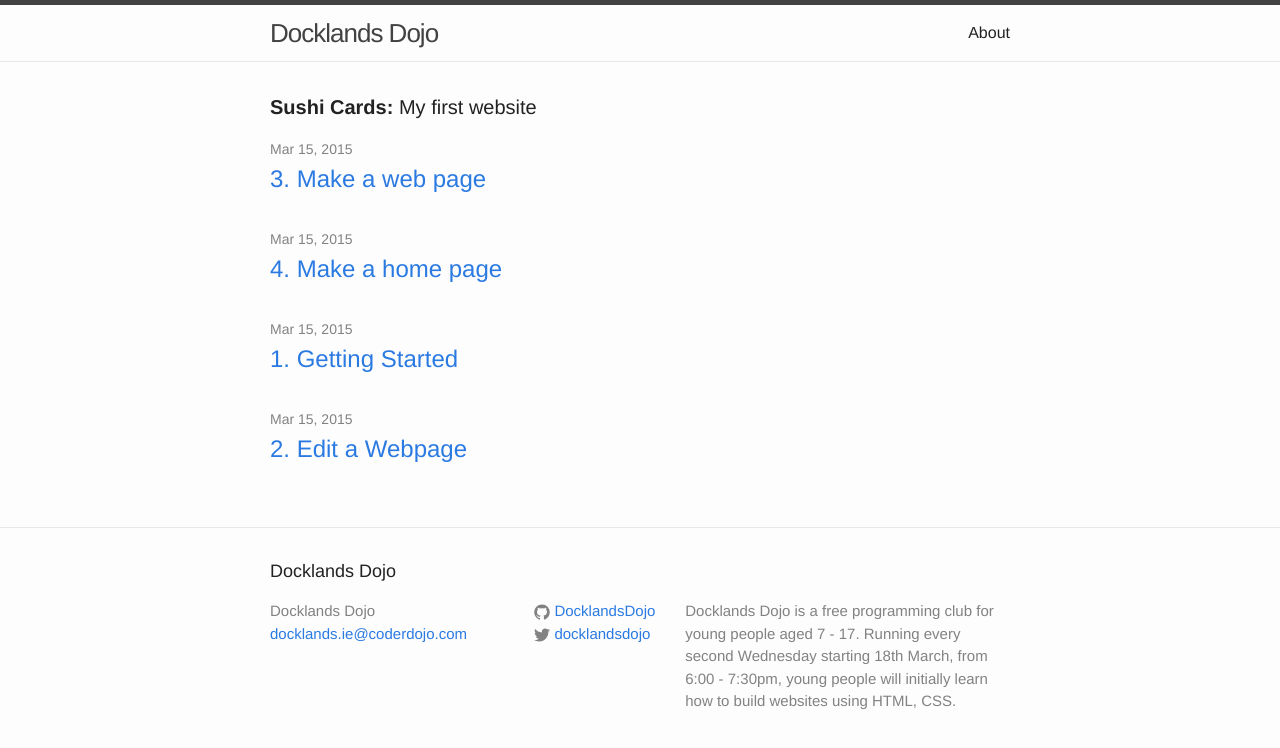
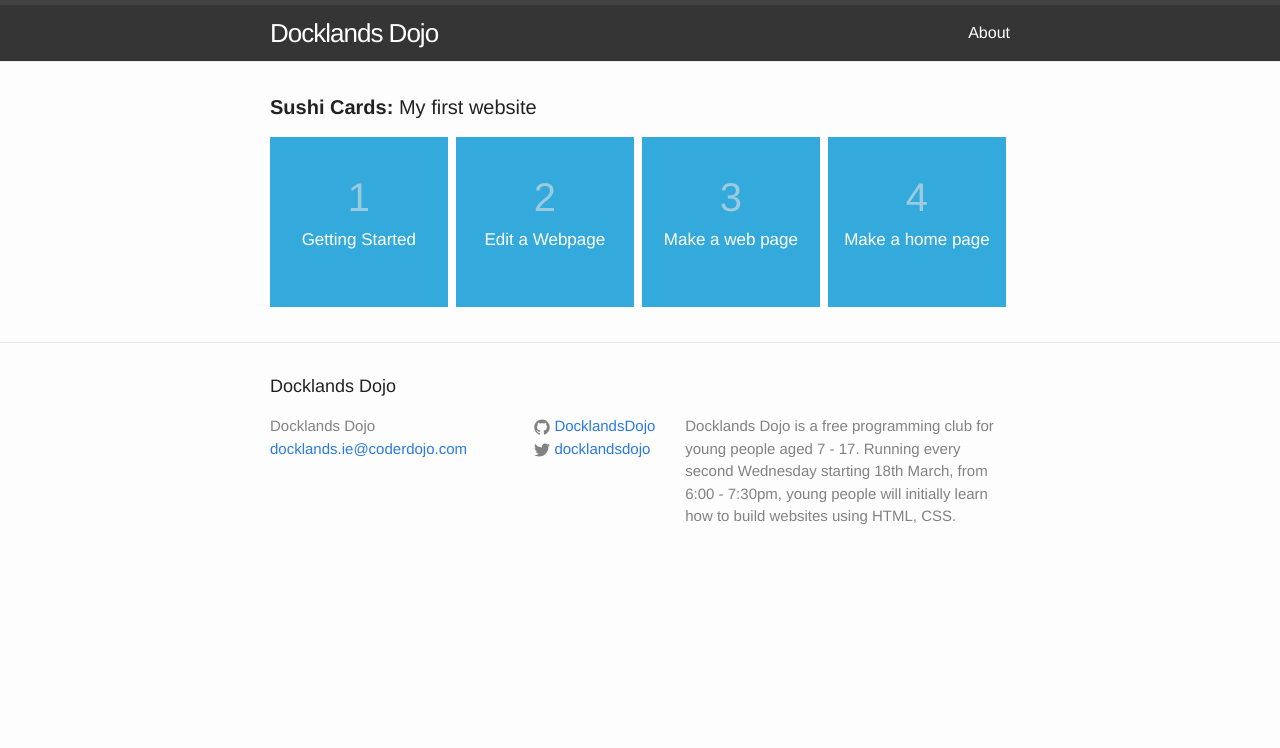
Before and after one commit to summerspirit/docklands-dojo, a Jekyll site: the page built from index.html, in a window 1280 px wide. Shown: the top 748 px of the page. Built offline with Jekyll 4.4.1, drawn with Linux system fonts in a browser that asks for light colours.

Commit message:
Style homepage and nav

```diff
--- a/_posts/2015-03-15-getting-started.markdown
+++ b/_posts/2015-03-10-getting-started.markdown
@@ -1,8 +1,9 @@
 ---
 layout: post
-title:  "1. Getting Started"
-date:   2015-03-15 20:28:49
+title:  "Getting Started"
+date:   2015-03-10 20:28:49
 categories: my-first-website
+step: 1
 ---
 
 Welcome to the _DocklandsDojo_! Today you are going to learn to create your first website!
@@ -21,4 +22,4 @@ be [downloaded here](http://www.sublimetext.com/2)
 <img src="{{site.baseurl}}/assets/sublime.png" />
 
 
-<a href="{{site.baseurl}}{% post_url 2015-03-15-edit-a-web-page %}" class="btn next-step pull-right">Next Step: Edit a web page</a>
+<a href="{{site.baseurl}}{% post_url 2015-03-11-edit-a-web-page %}" class="btn next-step pull-right">Next Step: Edit a web page</a>
--- a/_posts/2015-03-15-edit-a-web-page.markdown
+++ b/_posts/2015-03-11-edit-a-web-page.markdown
@@ -1,8 +1,9 @@
 ---
 layout: post
-title:  "2. Edit a Webpage"
-date:   2015-03-15 20:28:49
+title:  "Edit a Webpage"
+date:   2015-03-11 20:28:49
 categories: my-first-website
+step: 2
 ---
 
 
@@ -50,4 +51,4 @@ You can see now that a web page is just text typed into a text file. How the tex
 {% endhighlight %}
 
 
-<a href="{{site.baseurl}}{% post_url 2015-03-15-make-a-new-webpage %}" class="btn next-step pull-right">Next Step: Make a new web page</a>
+<a href="{{site.baseurl}}{% post_url 2015-03-12-make-a-new-webpage %}" class="btn next-step pull-right">Next Step: Make a new web page</a>
--- a/_posts/2015-03-15-make-a-new-webpage.markdown
+++ b/_posts/2015-03-12-make-a-new-webpage.markdown
@@ -1,8 +1,9 @@
 ---
 layout: post
-title:  "3. Make a web page"
-date:   2015-03-15 21:28:49
+title:  "Make a web page"
+date:   2015-03-12 21:28:49
 categories: my-first-website
+step: 3
 ---
 
 
@@ -37,4 +38,4 @@ Every time you save the file, refresh R the web page to see the effect of your m
 
 >What happens if you put the `li` elements inside an `ol` instead of a `ul` element?
 
-<a href="{{site.baseurl}}{% post_url 2015-03-15-make-a-homepage %}" class="btn next-step pull-right">Next Step: Make a home page</a>
+<a href="{{site.baseurl}}{% post_url 2015-03-13-make-a-homepage %}" class="btn next-step pull-right">Next Step: Make a home page</a>
--- a/_sass/_layout.scss
+++ b/_sass/_layout.scss
@@ -5,6 +5,7 @@
     border-top: 5px solid $grey-color-dark;
     border-bottom: 1px solid $grey-color-light;
     min-height: 56px;
+    background: $header-background;
 
     // Positioning context for the mobile navigation icon
     position: relative;
--- a/css/main.scss
+++ b/css/main.scss
@@ -16,6 +16,7 @@ $spacing-unit:     30px;
 $text-color:       #222;
 $background-color: #fdfdfd;
 $brand-color:      #2a7ae2;
+$header-background:rgb(53, 53, 53);
 
 $grey-color:       #828282;
 $grey-color-light: lighten($grey-color, 40%);
@@ -100,3 +101,45 @@ a.btn:visited {
 	display: inline-block;
 	clear: both;
 }
+
+a.site-title, .site-nav a {
+  color: #fff !important;
+}
+
+
+// Sushi Card Menu
+
+div.sushi-collection {
+
+  padding:0px;
+
+  a.sushi-card {
+    display: inline-block;
+    text-align: center;
+    width: 24%;
+    height: 140px;
+    background: #34AADC;
+    margin: 0 4px 5px 0;
+    padding: 30px 0 0 0;
+    color: #fff;
+    font-size: 17px;
+
+
+    &:visited {
+      // text-decoration: line-through;
+      // color: rgb(28, 71, 89);
+    }
+
+    &:hover {
+      text-decoration: none;
+      background: #207FA8;
+    }
+
+    span {
+      font-size: 40px;
+      color: rgba(225,225,225,0.6);
+    }
+
+  }
+
+}
--- a/index.html
+++ b/index.html
@@ -6,16 +6,10 @@ layout: default
 
   <h1 class="page-heading"><strong>Sushi Cards:</strong> My first website</h1>
 
-  <ul class="post-list">
-    {% for post in site.posts | sort_by: "name" %}
-      <li>
-        <span class="post-meta">{{ post.date | date: "%b %-d, %Y" }}</span>
-
-        <h2>
-          <a class="post-link" href="{{ post.url | prepend: site.baseurl }}">{{ post.title }}</a>
-        </h2>
-      </li>
+  <div class="sushi-collection">
+    {% for post in site.posts reversed %}
+      <a class="sushi-card" href="{{ post.url | prepend: site.baseurl }}"><span>{{ post.step }}</span><br />{{ post.title }}</a>
     {% endfor %}
-  </ul>
+  </div>
 
 </div>
```
Also changed, not shown: _posts/2015-03-13-make-a-homepage.markdown (added, +10 -0 lines), _posts/2015-03-15-make-a-homepage.markdown (deleted, +0 -7 lines).
